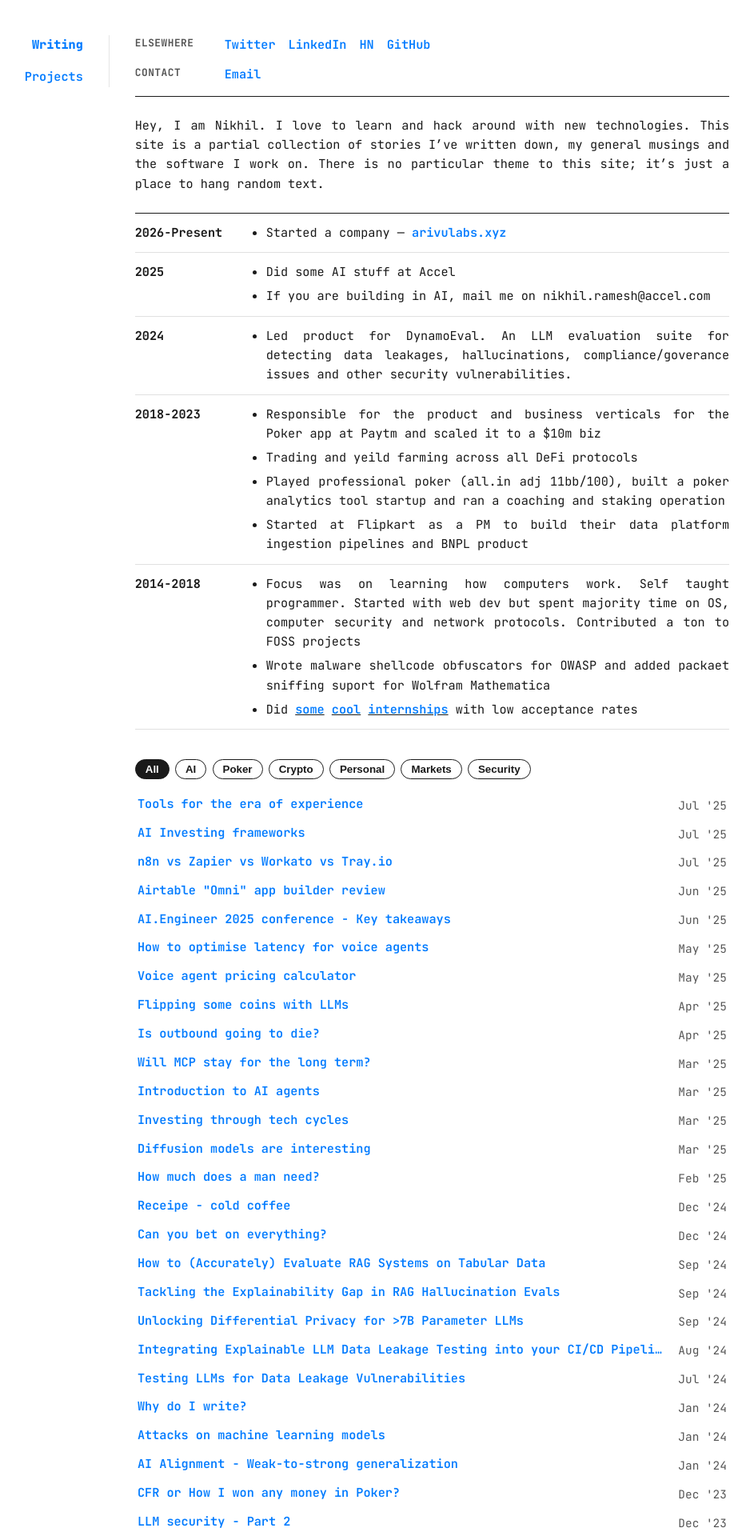
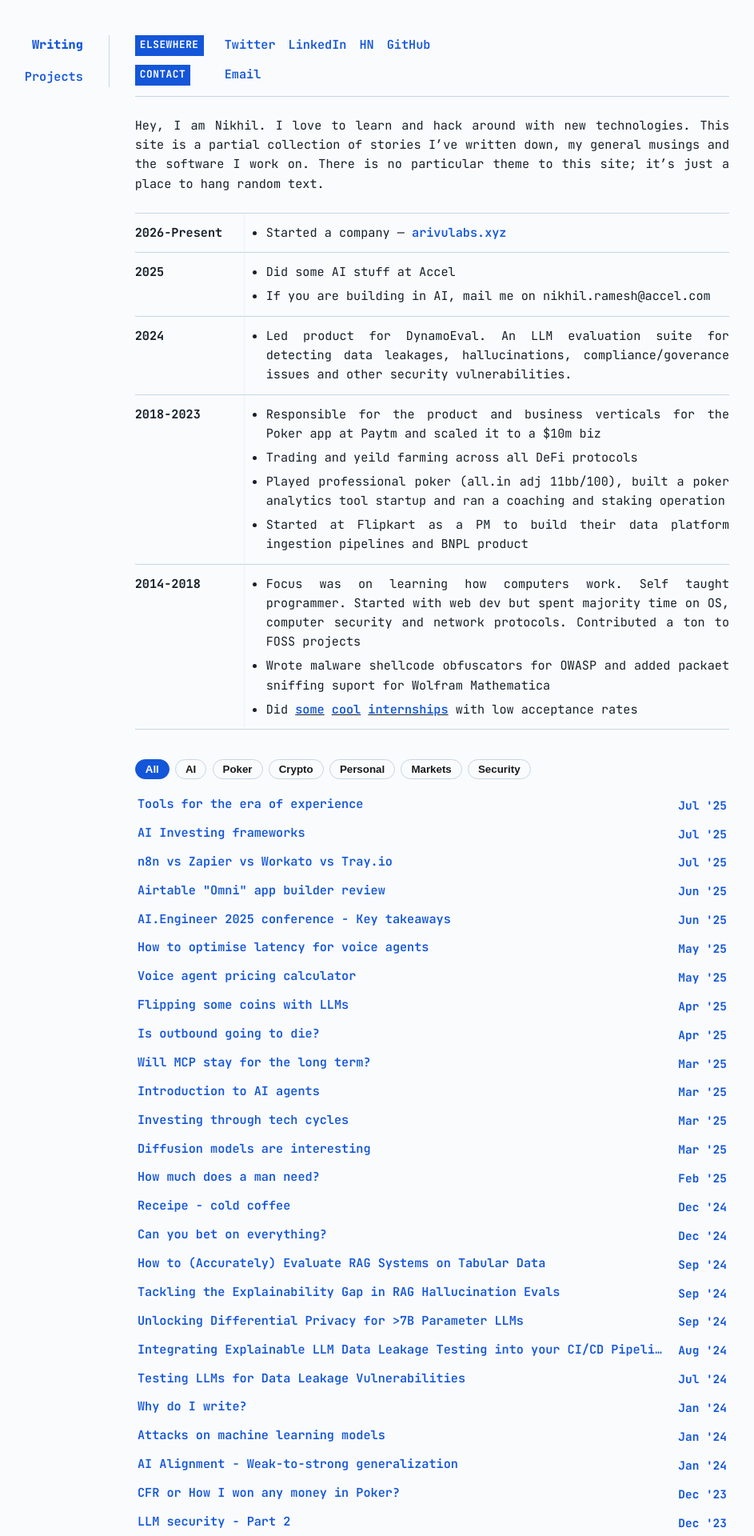
Before and after one commit to r-nikhil/r-nikhil.github.io, a Jekyll site: the page built from index.html, in a window 1280 px wide. Shown: the top 1920 px of the page at 80% size, without its empty margins (180-1123 px from the left). Built offline with Jekyll 4.4.1, drawn with Linux system fonts in a browser that asks for light colours.

Commit message:
Add Grid Cobalt homepage styling

```diff
--- a/index.html
+++ b/index.html
@@ -85,6 +85,39 @@ layout: default
 
 <style>
 
+:root {
+  --home-paper: #f9fbfd;
+  --home-ink: #17202a;
+  --home-cobalt: #1456d9;
+  --home-cobalt-dark: #0c3ba1;
+  --home-cobalt-soft: #e8f2ff;
+  --home-grid-rule: #c8d6e1;
+}
+
+body {
+  color: var(--home-ink);
+  background-color: var(--home-paper);
+}
+
+main {
+  background-color: var(--home-paper);
+}
+
+header nav ul {
+  border-right-color: var(--home-grid-rule);
+}
+
+header a,
+.home-content a {
+  color: var(--home-cobalt);
+}
+
+header a:hover,
+.home-content a:hover {
+  color: var(--home-cobalt-dark);
+  background-color: var(--home-cobalt-soft);
+}
+
 .home-intro {
   width: 100%;
 }
@@ -95,12 +128,15 @@ layout: default
   grid-template-columns: 6rem minmax(0, 1fr);
   gap: 0.65rem 1rem;
   padding: 0 0 0.8rem;
-  border-bottom: 1px solid var(--border-color);
+  border-bottom: 1px solid var(--home-grid-rule);
   margin: 0 0 1.5rem;
 }
 
 .social-label {
-  color: #555;
+  width: max-content;
+  padding: 0.12rem 0.38rem;
+  color: #fff;
+  background-color: var(--home-cobalt);
   font-size: 0.8rem;
   font-weight: 700;
   letter-spacing: 0.04em;
@@ -114,12 +150,13 @@ layout: default
 }
 
 .social-links a {
+  color: var(--home-cobalt);
   border-bottom: none;
 }
 
 .social-links a:hover {
-  color: var(--link-hover-color);
-  background-color: rgba(0, 102, 204, 0.05);
+  color: var(--home-cobalt-dark);
+  background-color: var(--home-cobalt-soft);
 }
 
 .home-intro > p {
@@ -128,16 +165,27 @@ layout: default
 }
 
 .career-history {
-  border-top: 1px solid var(--border-color);
+  border-top: 1px solid var(--home-grid-rule);
   margin-bottom: 2rem;
 }
 
 .career-entry {
+  position: relative;
   display: grid;
   grid-template-columns: 8rem minmax(0, 1fr);
   gap: 1rem;
   padding: 0.75rem 0;
-  border-bottom: 1px solid rgba(0, 0, 0, 0.12);
+  border-bottom: 1px solid var(--home-grid-rule);
+}
+
+.career-entry::after {
+  content: "";
+  position: absolute;
+  top: 0;
+  bottom: 0;
+  left: 8.5rem;
+  width: 1px;
+  background-color: var(--home-cobalt-soft);
 }
 
 .career-period {
@@ -160,14 +208,14 @@ layout: default
 .category-filter {
   width: 100%;
   margin: 5px 0 1rem;
-  background-color: var(--bg-color);
+  background-color: var(--home-paper);
   display: flex;
   flex-wrap: wrap;
   gap: 0.45rem;
 }
 .filter-btn {
   text-align: center;
-  border: 1px solid var(--border-color);
+  border: 1px solid var(--home-grid-rule);
   border-radius: 999px;
   display: block;
   font-weight: 700;
@@ -181,14 +229,25 @@ layout: default
 }
 .filter-btn:hover {
   transform: translateY(-1px);
-  box-shadow: 2px 2px 0px 0px rgba(0,0,0,1);
-  background-color: rgba(0, 102, 204, 0.05);
-  color: var(--link-hover-color);
+  box-shadow: 2px 2px 0 0 var(--home-cobalt);
+  background-color: var(--home-cobalt-soft);
+  color: var(--home-cobalt-dark);
 }
 .filter-btn.active {
-  background-color: var(--border-color);
-  color: var(--bg-color);
+  background-color: var(--home-cobalt);
+  border-color: var(--home-cobalt);
+  color: #fff;
   box-shadow: none;
+}
+.posts li a {
+  color: var(--home-cobalt);
+}
+.posts li a:hover {
+  color: var(--home-cobalt-dark);
+}
+.posts li time {
+  color: var(--home-cobalt);
+  font-weight: 700;
 }
 .post-item.hidden {
   display: none;
@@ -202,7 +261,7 @@ layout: default
   }
 
   .social-groups {
-    grid-template-columns: 5.5rem minmax(0, 1fr);
+    grid-template-columns: 6.25rem minmax(0, 1fr);
     gap: 0.65rem 0.75rem;
     padding-top: 0.8rem;
     margin-top: 5px;
@@ -211,6 +270,10 @@ layout: default
   .career-entry {
     grid-template-columns: 1fr;
     gap: 0.4rem;
+  }
+
+  .career-entry::after {
+    display: none;
   }
 }
 </style>
```
